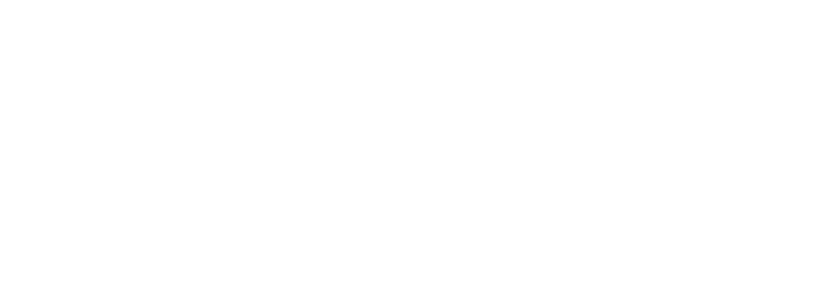
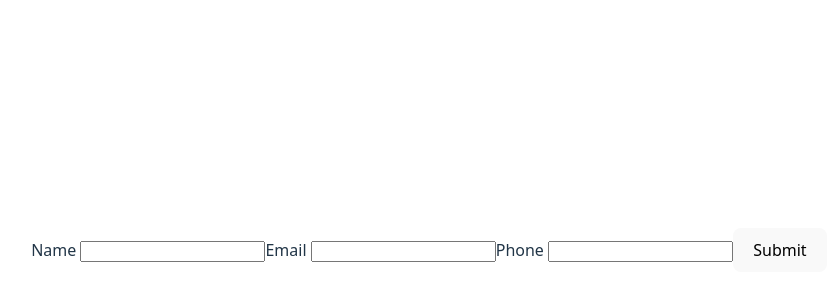
Before and after one commit to nzubeifechukwu/cv-application, a React (Vite) app: page / in a window 1280 px wide. Shown: the part 150-450 px from the top of the page, without its empty margins (211-1049 px from the left). Built offline with nearby package versions, Linux system fonts and the light colour scheme.

Commit message:
Build General component

```diff
--- a/src/App.jsx
+++ b/src/App.jsx
@@ -1,7 +1,12 @@
 import "./App.css";
+import General from "./components/General";
 
 function App() {
-  return <></>;
+  return (
+    <>
+      <General />
+    </>
+  );
 }
 
 export default App;
--- a/src/components/General.jsx
+++ b/src/components/General.jsx
@@ -0,0 +1,43 @@
+import { useState } from "react";
+
+export default function General() {
+  const [edited, setEdited] = useState(false);
+  const [name, setName] = useState("");
+  const [email, setEmail] = useState("");
+  const [phone, setPhone] = useState("");
+
+  return (
+    <>
+      {edited ? (
+        <section>
+          <h1>{name}</h1>
+          <h3>{email}</h3>
+          <h3>{phone}</h3>
+          <button onClick={() => setEdited(!edited)}>Edit</button>
+        </section>
+      ) : (
+        <form>
+          <label htmlFor="">Name </label>
+          <input
+            type="text"
+            value={name}
+            onChange={(e) => setName(e.target.value)}
+          />
+          <label htmlFor="">Email </label>
+          <input
+            type="text"
+            value={email}
+            onChange={(e) => setEmail(e.target.value)}
+          />
+          <label htmlFor="">Phone </label>
+          <input
+            type="text"
+            value={phone}
+            onChange={(e) => setPhone(e.target.value)}
+          />
+          <button onClick={() => setEdited(!edited)}>Submit</button>
+        </form>
+      )}
+    </>
+  );
+}
```
